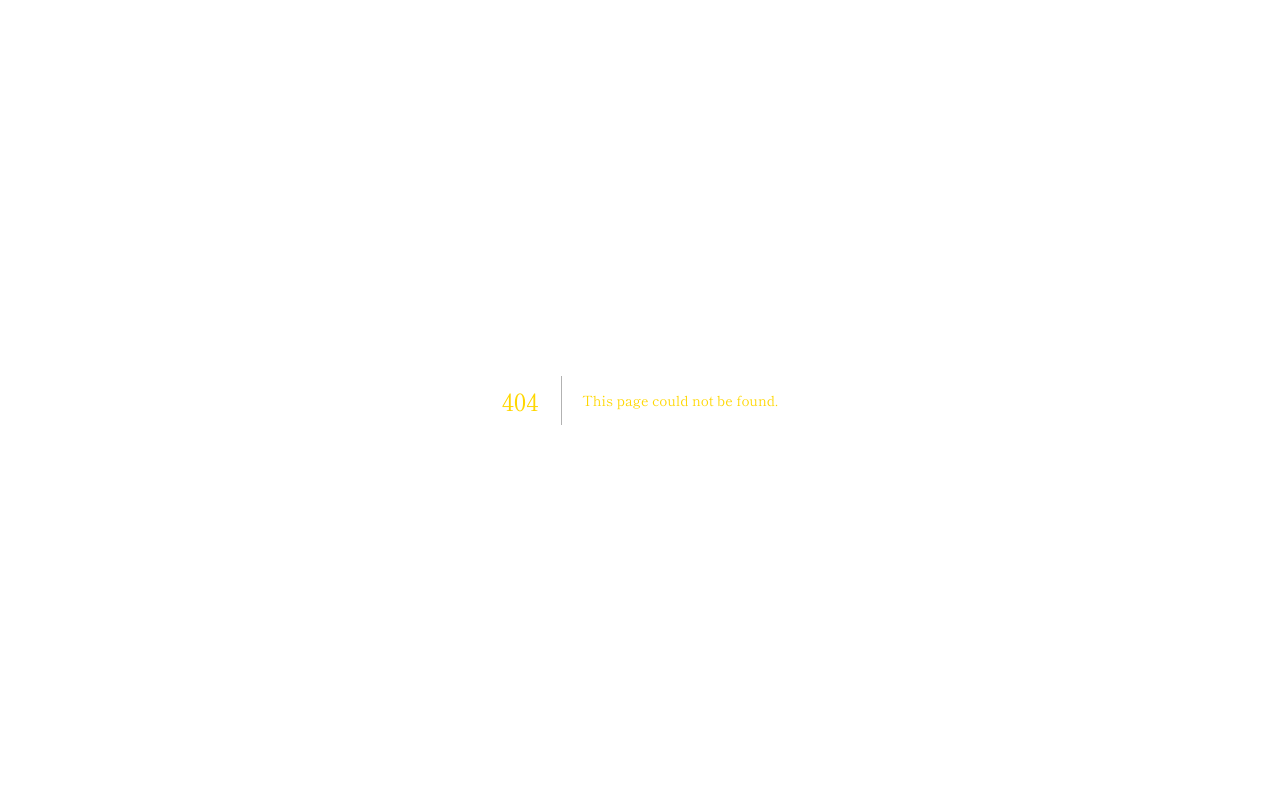
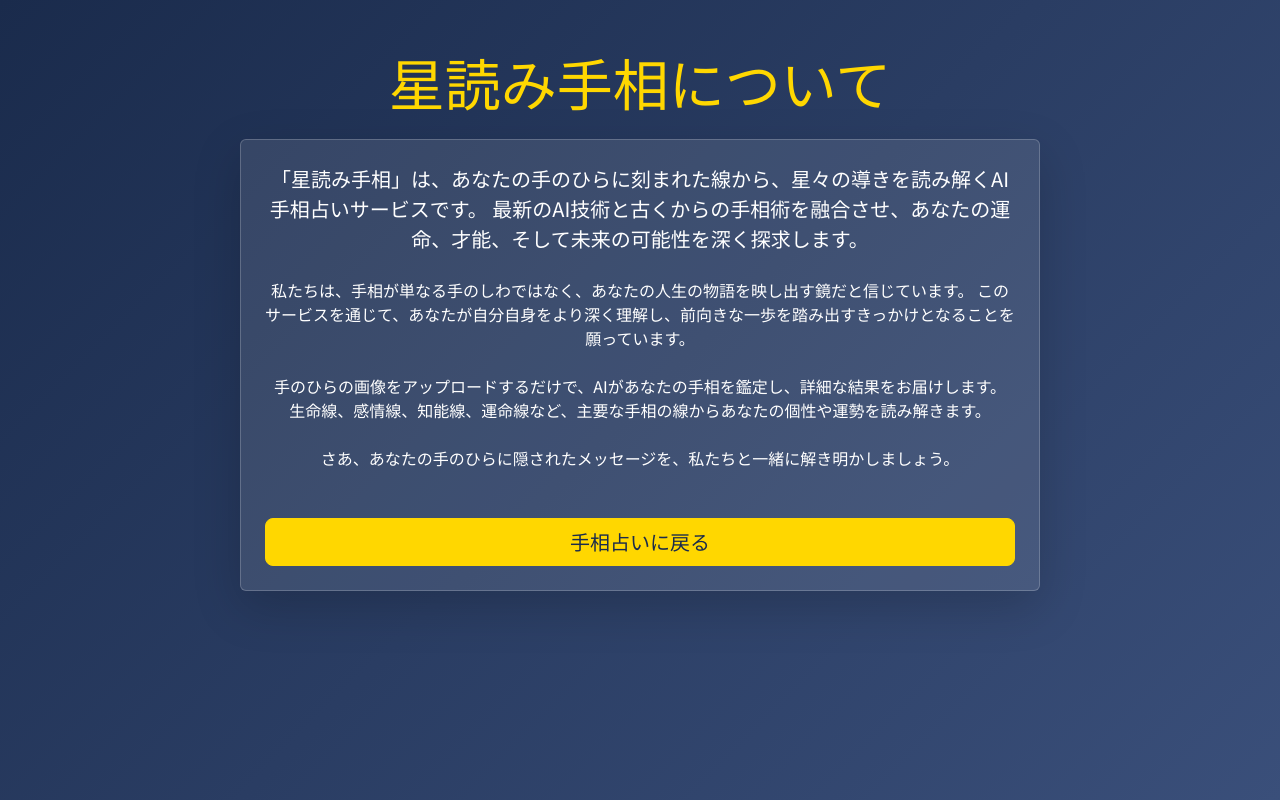
Before and after one commit to syuttyoseibi/hands_memory, a Next.js app: page /about in a window 1280 px wide. Before the commit this address had no page. Built offline with nearby package versions, Linux system fonts and the light colour scheme.

Commit message:
題名変更

```diff
--- /dev/null
+++ b/app/about/page.js
@@ -0,0 +1,29 @@
+import Link from 'next/link';
+
+export default function AboutPage() {
+  return (
+    <div className="container mt-5 text-center">
+      <h1 className="display-4 mb-4">星読み手相について</h1>
+      <div className="card p-4 shadow-lg mx-auto" style={{ maxWidth: '800px' }}>
+        <p className="lead mb-4">
+          「星読み手相」は、あなたの手のひらに刻まれた線から、星々の導きを読み解くAI手相占いサービスです。
+          最新のAI技術と古くからの手相術を融合させ、あなたの運命、才能、そして未来の可能性を深く探求します。
+        </p>
+        <p className="mb-4">
+          私たちは、手相が単なる手のしわではなく、あなたの人生の物語を映し出す鏡だと信じています。
+          このサービスを通じて、あなたが自分自身をより深く理解し、前向きな一歩を踏み出すきっかけとなることを願っています。
+        </p>
+        <p className="mb-4">
+          手のひらの画像をアップロードするだけで、AIがあなたの手相を鑑定し、詳細な結果をお届けします。
+          生命線、感情線、知能線、運命線など、主要な手相の線からあなたの個性や運勢を読み解きます。
+        </p>
+        <p className="mb-5">
+          さあ、あなたの手のひらに隠されたメッセージを、私たちと一緒に解き明かしましょう。
+        </p>
+        <Link href="/" className="btn btn-primary btn-lg">
+          手相占いに戻る
+        </Link>
+      </div>
+    </div>
+  );
+}
--- a/app/globals.css
+++ b/app/globals.css
@@ -47,6 +47,8 @@ h6 {
 .btn-primary:hover {
   background-color: #E6C200;
   border-color: #E6C200;
+  transform: scale(1.02);
+  transition: all 0.2s ease-in-out;
 }
 
 .alert-danger {
@@ -63,3 +65,34 @@ h6 {
   background-color: rgba(255, 255, 255, 0.05) !important;
   border: 1px solid rgba(255, 255, 255, 0.1);
 }
+
+/* Animations */
+.fade-in {
+  animation: fadeIn 1s ease-out forwards;
+}
+
+@keyframes fadeIn {
+  from {
+    opacity: 0;
+    transform: translateY(20px);
+  }
+  to {
+    opacity: 1;
+    transform: translateY(0);
+  }
+}
+
+.slide-up {
+  animation: slideUp 0.8s ease-out forwards;
+}
+
+@keyframes slideUp {
+  from {
+    opacity: 0;
+    transform: translateY(50px);
+  }
+  to {
+    opacity: 1;
+    transform: translateY(0);
+  }
+}
```
Also changed, not shown: app/page.js (+8 -5 lines).
